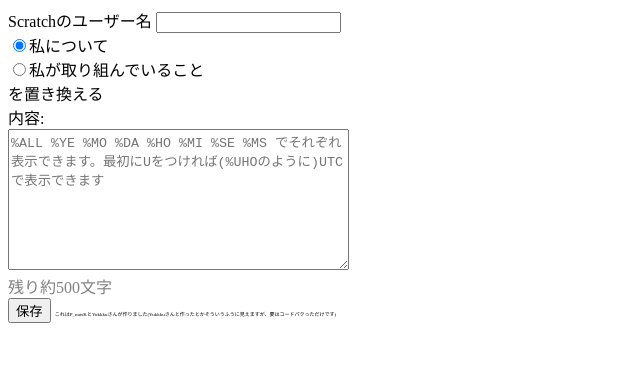
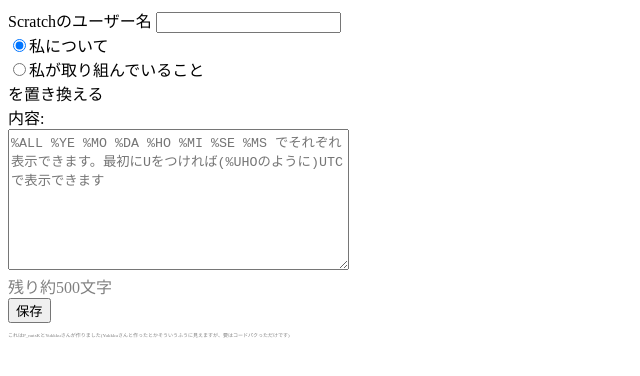
Before and after one commit to P-nutsK/Scratch-Last-login, a browser extension: page options.html in a window 1280 px wide. Shown: the whole page, without its empty margins (0-640 px from the left). Drawn offline with Linux system fonts and the light colour scheme.

Commit message:
'名前灰色にした'

```diff
--- a/options.html
+++ b/options.html
@@ -30,7 +30,7 @@
         placeholder="%ALL %YE %MO %DA %HO %MI %SE %MS でそれぞれ表示できます。最初にUをつければ(%UHOのように)UTCで表示できます"></textarea><br>
     <p id="count" style="color:gray;"></p>
     <button id="save">保存</button>
-    <span class="small">これはP_nutsKとYukkkuさんが作りました(Yukkkuさんと作ったとかそういうふうに見えますが、要はコードパクっただけです)</span>
+    <br><span style="color:gray;"class="small">これはP_nutsKとYukkkuさんが作りました(Yukkkuさんと作ったとかそういうふうに見えますが、要はコードパクっただけです)</span>
     <script src="options.js"></script>
 </body>
 
```
